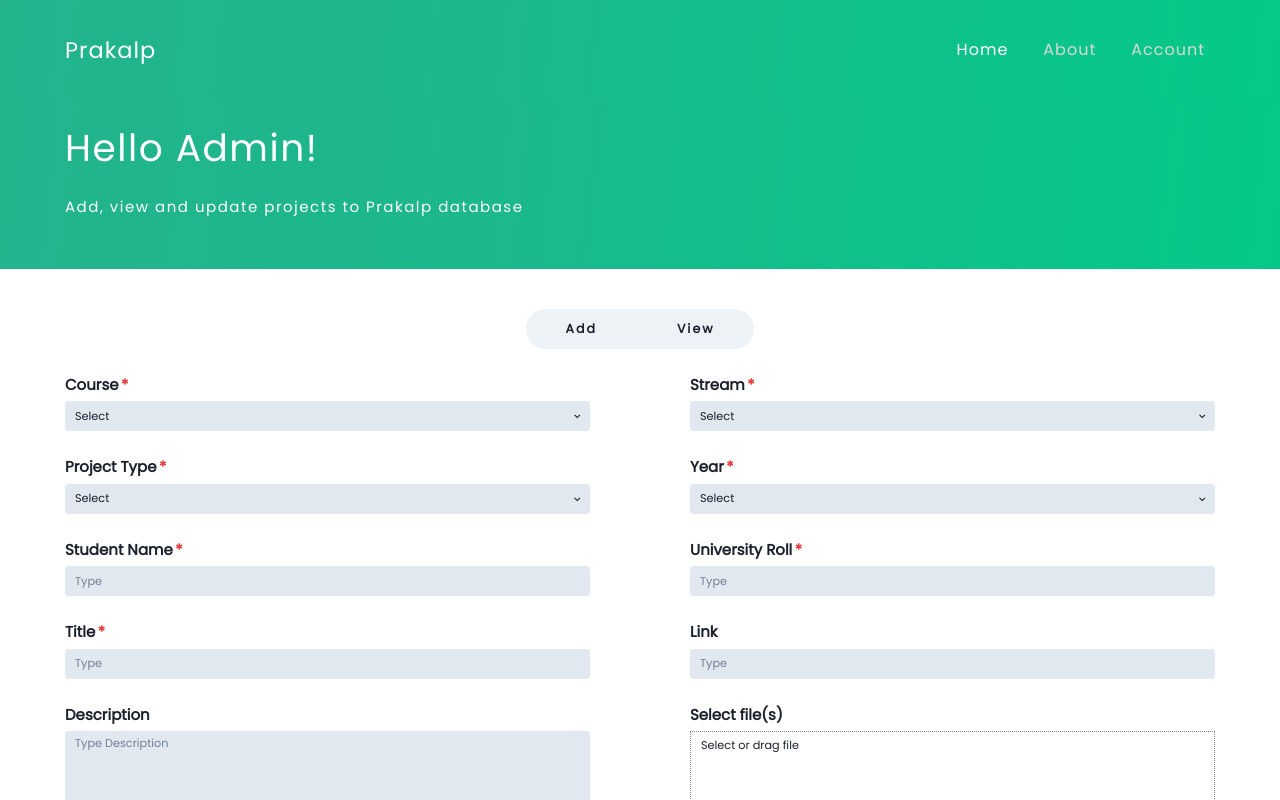
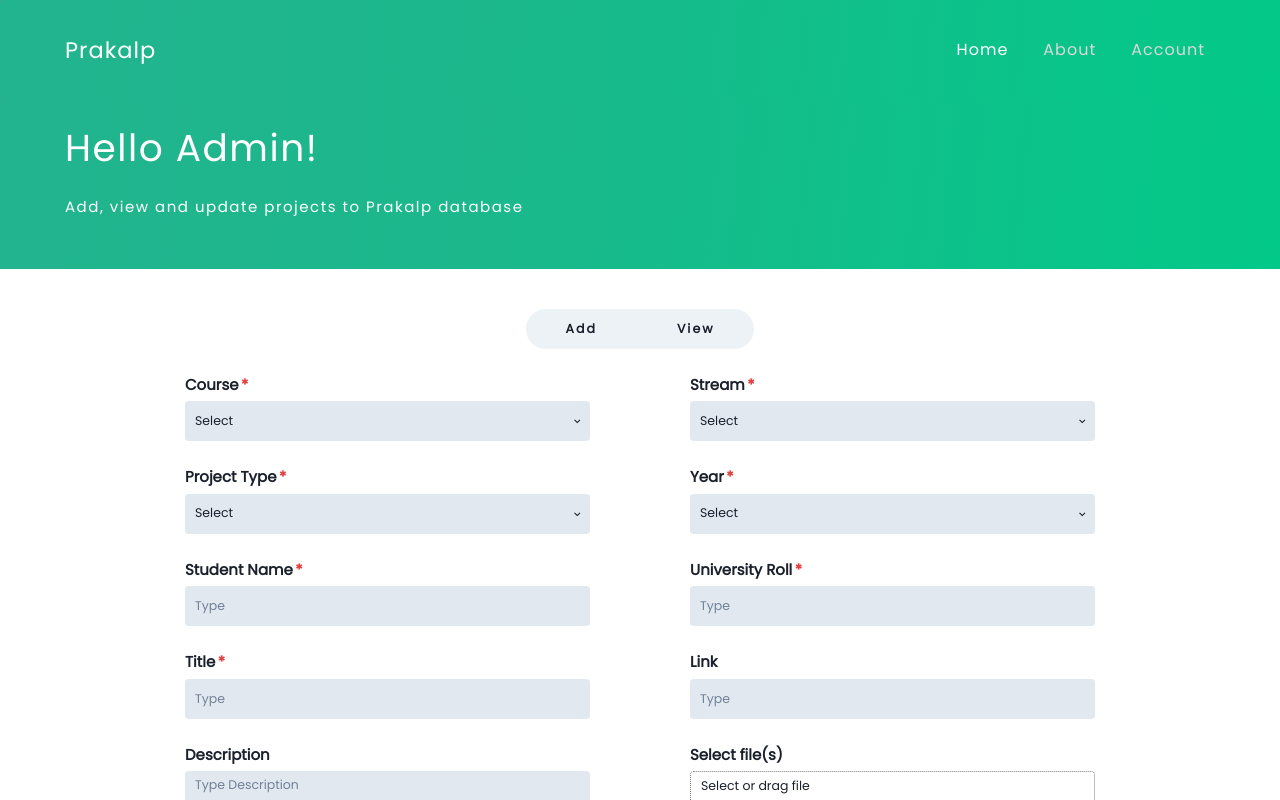
Before and after one commit to aditya-464/Prakalp_SIH_23, a React (Create React App) app in the folder client/: page / in a window 1280 px wide. Built offline with nearby package versions, Linux system fonts and the light colour scheme.

Commit message:
addProject, viewProject updated

```diff
--- a/client/src/components/Admin/AddProject.js
+++ b/client/src/components/Admin/AddProject.js
@@ -5,13 +5,14 @@ export const AddProject = () => {
 
     return (
         <>
-            <SimpleGrid columns={2} columnGap={100} rowGap={10}>
+            <Box px={'12rem'}>
+                <SimpleGrid columns={2} columnGap={100} rowGap={10} >
                     <GridItem colSpan={1}>
                         <FormControl isRequired>
                             <FormLabel fontSize={'2xl'} fontWeight={'bold'}>
                                 Course
                             </FormLabel>
-                        <Select bg={'gray.200'} placeholder='Select' variant={'Unstyled'} size={'lg'}>
+                            <Select bg={'gray.200'} placeholder='Select' variant={'Unstyled'} height={'4rem'} fontSize={'1.25rem'}>
                                 <option value='option1'>Option 1</option>
                                 <option value='option2'>Option 2</option>
                                 <option value='option3'>Option 3</option>
@@ -19,12 +20,12 @@ export const AddProject = () => {
                         </FormControl>
                     </GridItem>
 
-                <GridItem colSpan={1}>
+                    <GridItem colSpan={1} colEnd={'3'} >
                         <FormControl isRequired>
                             <FormLabel fontSize={'2xl'} fontWeight={'bold'}>
                                 Stream
                             </FormLabel>
-                        <Select bg={'gray.200'} placeholder='Select' variant={'Unstyled'} size={'lg'}>
+                            <Select bg={'gray.200'} placeholder='Select' variant={'Unstyled'} height={'4rem'} fontSize={'1.25rem'}>
                                 <option value='option1'>Computer Science</option>
                                 <option value='option2'>Electronics and Communication Engineering</option>
                                 <option value='option3'>Information Technology</option>
@@ -38,7 +39,7 @@ export const AddProject = () => {
                             <FormLabel fontSize={'2xl'} fontWeight={'bold'}>
                                 Project Type
                             </FormLabel>
-                        <Select bg={'gray.200'} placeholder='Select' variant={'Unstyled'} size={'lg'}>
+                            <Select bg={'gray.200'} placeholder='Select' variant={'Unstyled'} height={'4rem'} fontSize={'1.25rem'}>
                                 <option value='option1'>Individual Project</option>
                                 <option value='option2'>Group Project</option>
                             </Select>
@@ -50,7 +51,7 @@ export const AddProject = () => {
                             <FormLabel fontSize={'2xl'} fontWeight={'bold'}>
                                 Year
                             </FormLabel>
-                        <Select bg={'gray.200'} placeholder='Select' variant={'Unstyled'} size={'lg'}>
+                            <Select bg={'gray.200'} placeholder='Select' variant={'Unstyled'} height={'4rem'} fontSize={'1.25rem'}>
                                 <option value='option1'>1st Year</option>
                                 <option value='option2'>2nd Year</option>
                                 <option value='option3'>3rd Year</option>
@@ -64,7 +65,7 @@ export const AddProject = () => {
                             <FormLabel fontSize={'2xl'} fontWeight={'bold'}>
                                 Student Name
                             </FormLabel>
-                        <Input placeholder='Type' bg={'gray.200'} variant={'Unstyled'} size={'lg'} />
+                            <Input placeholder='Type' bg={'gray.200'} variant={'Unstyled'} height={'4rem'} fontSize={'1.25rem'} />
                         </FormControl>
                     </GridItem>
 
@@ -73,7 +74,7 @@ export const AddProject = () => {
                             <FormLabel fontSize={'2xl'} fontWeight={'bold'}>
                                 University Roll
                             </FormLabel>
-                        <Input placeholder='Type' bg={'gray.200'} variant={'Unstyled'} size={'lg'} />
+                            <Input placeholder='Type' bg={'gray.200'} variant={'Unstyled'} height={'4rem'} fontSize={'1.25rem'} />
                         </FormControl>
                     </GridItem>
 
@@ -82,7 +83,7 @@ export const AddProject = () => {
                             <FormLabel fontSize={'2xl'} fontWeight={'bold'}>
                                 Title
                             </FormLabel>
-                        <Input placeholder='Type' bg={'gray.200'} variant={'Unstyled'} size={'lg'} />
+                            <Input placeholder='Type' bg={'gray.200'} variant={'Unstyled'} height={'4rem'} fontSize={'1.25rem'} />
                         </FormControl>
                     </GridItem>
 
@@ -91,7 +92,7 @@ export const AddProject = () => {
                             <FormLabel fontSize={'2xl'} fontWeight={'bold'}>
                                 Link
                             </FormLabel>
-                        <Input placeholder='Type' bg={'gray.200'} variant={'Unstyled'} size={'lg'} />
+                            <Input placeholder='Type' bg={'gray.200'} variant={'Unstyled'} height={'4rem'} fontSize={'1.25rem'} />
                         </FormControl>
                     </GridItem>
 
@@ -100,7 +101,7 @@ export const AddProject = () => {
                             <FormLabel fontSize={'2xl'} fontWeight={'bold'}>
                                 Description
                             </FormLabel>
-                        <Textarea h={'8rem'} placeholder='Type Description' bg={'gray.200'} variant={'Unstyled'} size={'lg'} resize={'none'}
+                            <Textarea h={'10rem'} placeholder='Type Description' bg={'gray.200'} variant={'Unstyled'} fontSize={'1.25rem'} resize={'none'}
                                 sx={{
                                     '&::-webkit-scrollbar': {
                                         display: 'none'
@@ -117,7 +118,7 @@ export const AddProject = () => {
                             <Input type='file' id="file"
                                 style={{ display: "none" }} />
                             <label htmlFor='file'>
-                            <Box h={'8rem'} p={'5px 10px'} fontSize={'1.125rem'} style={{ border: "dotted 1px gray" }}  >
+                                <Box h={'10rem'} p={'5px 10px'} fontSize={'1.25rem'} borderRadius={'0.375rem'} style={{ border: "dotted 1px gray" }}  >
                                     Select or drag file
                                 </Box>
                             </label>
@@ -125,10 +126,10 @@ export const AddProject = () => {
                     </GridItem>
 
                 </SimpleGrid>
-            <HStack my={'6rem'} justify={'center'}  >
+                <HStack my={'5rem'} justify={'center'}  >
                     <Button py={'2rem'} px={'4rem'} letterSpacing={'2px'} borderRadius={'20px'} colorScheme='whatsapp' fontSize={'1.25rem'} variant={'solid'} background={'prakalp.1'} >PUBLISH</Button>
                 </HStack >
-
+            </Box>
         </>
     )
 }
--- a/client/src/components/Admin/ViewProject.js
+++ b/client/src/components/Admin/ViewProject.js
@@ -1,9 +1,10 @@
 import React from 'react'
-import { FormControl, FormLabel, GridItem, SimpleGrid, Select, Input, HStack, Button } from '@chakra-ui/react';
+import { FormControl, FormLabel, GridItem, SimpleGrid, Select, Input, HStack, Button, Box } from '@chakra-ui/react';
 
 export const ViewProject = () => {
     return (
         <>
+            <Box px={'12rem'}>
                 <SimpleGrid columns={2} columnGap={100} rowGap={10}>
 
                     <GridItem colSpan={1}>
@@ -11,7 +12,7 @@ export const ViewProject = () => {
                             <FormLabel fontSize={'2xl'} fontWeight={'bold'}>
                                 Title
                             </FormLabel>
-                        <Input placeholder='Type' bg={'gray.200'} variant={'Unstyled'} size={'lg'} />
+                            <Input placeholder='Type' bg={'gray.200'} variant={'Unstyled'} height={'4rem'} fontSize={'1.25rem'} />
                         </FormControl>
                     </GridItem>
 
@@ -20,7 +21,7 @@ export const ViewProject = () => {
                             <FormLabel fontSize={'2xl'} fontWeight={'bold'}>
                                 Course
                             </FormLabel>
-                        <Select bg={'gray.200'} placeholder='Select' variant={'Unstyled'} size={'lg'}>
+                            <Select bg={'gray.200'} placeholder='Select' variant={'Unstyled'} height={'4rem'} fontSize={'1.25rem'}>
                                 <option value='option1'>Option 1</option>
                                 <option value='option2'>Option 2</option>
                                 <option value='option3'>Option 3</option>
@@ -33,7 +34,7 @@ export const ViewProject = () => {
                             <FormLabel fontSize={'2xl'} fontWeight={'bold'}>
                                 Stream
                             </FormLabel>
-                        <Select bg={'gray.200'} placeholder='Select' variant={'Unstyled'} size={'lg'}>
+                            <Select bg={'gray.200'} placeholder='Select' variant={'Unstyled'} height={'4rem'} fontSize={'1.25rem'}>
                                 <option value='option1'>Computer Science</option>
                                 <option value='option2'>Electronics and Communication Engineering</option>
                                 <option value='option3'>Information Technology</option>
@@ -46,7 +47,7 @@ export const ViewProject = () => {
                             <FormLabel fontSize={'2xl'} fontWeight={'bold'}>
                                 Year
                             </FormLabel>
-                        <Select bg={'gray.200'} placeholder='Select' variant={'Unstyled'} size={'lg'}>
+                            <Select bg={'gray.200'} placeholder='Select' variant={'Unstyled'} height={'4rem'} fontSize={'1.25rem'}>
                                 <option value='option0'>All</option>
                                 <option value='option1'>1st Year</option>
                                 <option value='option2'>2nd Year</option>
@@ -57,9 +58,10 @@ export const ViewProject = () => {
                     </GridItem>
 
                 </SimpleGrid>
-            <HStack my={'6rem'} justify={'center'}  >
+                <HStack my={'5rem'} justify={'flex-end'}  >
                     <Button py={'2rem'} px={'4rem'} letterSpacing={'2px'} borderRadius={'20px'} colorScheme='whatsapp' fontSize={'1.25rem'} variant={'solid'} background={'prakalp.1'} >Search</Button>
                 </HStack >
+            </Box>
         </>
     )
 }
```
Lines whose indentation alone changed are shown as unchanged.
